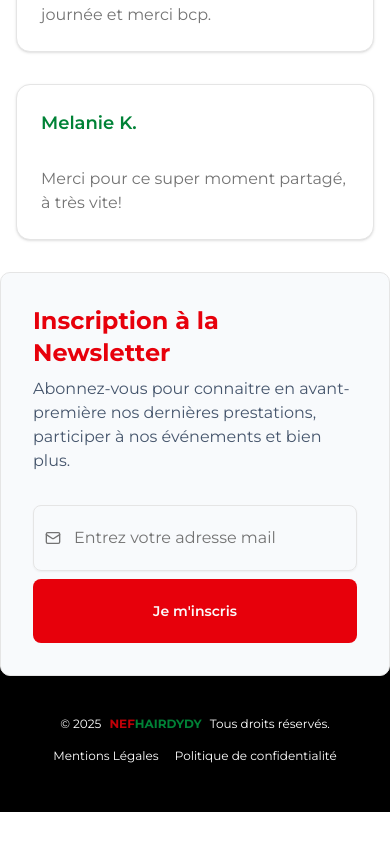
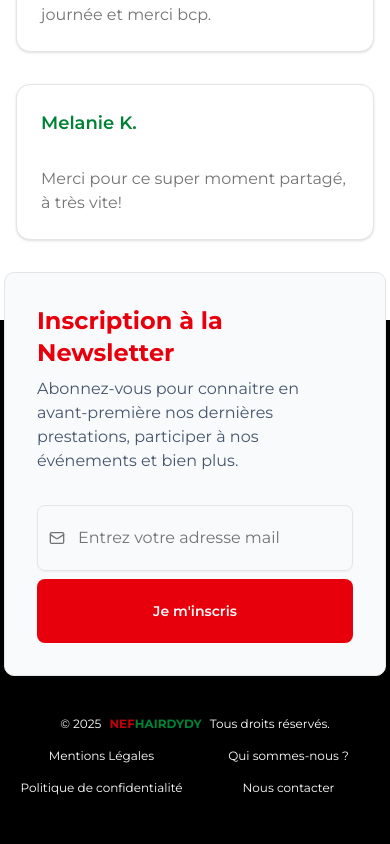
Before and after one commit to babbbass/Hair-saloon, a Next.js app: page / in a window 390 px wide. Shown: the part 5187-6031 px from the top of the page. Before the commit the page ends 5999 px from the top, so only its background shows below. Built offline with nearby package versions, Linux system fonts and the light colour scheme.

Commit message:
add link in footer

```diff
--- a/components/Footer.tsx
+++ b/components/Footer.tsx
@@ -1,7 +1,5 @@
 import Link from "next/link"
 import { NewsletterSignup } from "@/components/NewsletterSignup"
-import { LOGO_URL } from "@/lib/constants"
-import Image from "next/image"
 
 export function Footer() {
   return (
@@ -16,12 +14,15 @@ export function Footer() {
           </span>
           Tous droits réservés.
         </p>
-        <div className='flex justify-center gap-4 mt-4'>
+        <div className='grid grid-cols-2 gap-4 mt-4'>
           <Link
             href='/mentions-legales'
             className='hover:underline hover:text-red-600'
           >
             Mentions Légales
+          </Link>
+          <Link href='/a-propos' className='hover:underline hover:text-red-600'>
+            Qui sommes-nous ?
           </Link>
           <Link
             href='/confidentialite'
@@ -29,6 +30,9 @@ export function Footer() {
           >
             Politique de confidentialité
           </Link>
+          <Link href='/contact' className='hover:underline hover:text-red-600'>
+            Nous contacter
+          </Link>
         </div>
       </div>
     </footer>
--- a/components/NewsletterSignup.tsx
+++ b/components/NewsletterSignup.tsx
@@ -51,7 +51,7 @@ export function NewsletterSignup() {
   }
 
   return (
-    <div className='bg-slate-50 dark:bg-slate-900/50 border rounded-lg p-8 md:p-12 -mt-12 mb-10 md:w-3/4 mx-auto'>
+    <div className='bg-slate-50 dark:bg-slate-900/50 border rounded-lg p-8 md:p-12 -mt-12 mb-10 md:w-3/4 sm:mx-auto mx-1'>
       <div className='grid grid-cols-1 lg:grid-cols-2 gap-8 items-center'>
         <div>
           <h3 className='text-2xl md:text-3xl font-bold text-titlecolor'>
```
